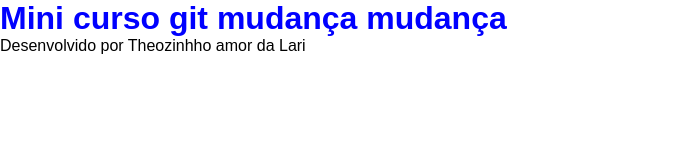
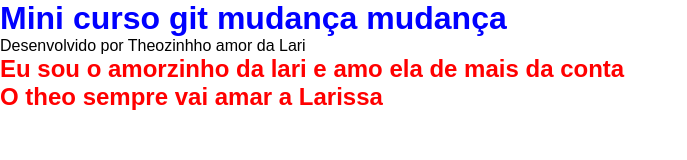
Before and after one commit to JoaoTheo/My-Projects, a plain HTML site: page index.html in a window 1280 px wide. Shown: the whole page, without its empty margins (0-687 px from the left). Drawn offline with Linux system fonts and the light colour scheme.

Commit message:
Melhorias no H2

```diff
--- a/index.html
+++ b/index.html
@@ -12,6 +12,9 @@
     <h1>Mini curso git mudança mudança</h1>
     <footer>
         <p>Desenvolvido por Theozinhho amor da Lari</p>
+        <h2>Eu sou o amorzinho da lari e amo ela de mais da conta
+            <p>O theo sempre vai amar a Larissa</p>
+        </h2>
     </footer>
 
 </body>
--- a/style.css
+++ b/style.css
@@ -8,3 +8,7 @@
 h1 {
   color: blue;
 }
+
+h2 {
+  color: red;
+}
```
